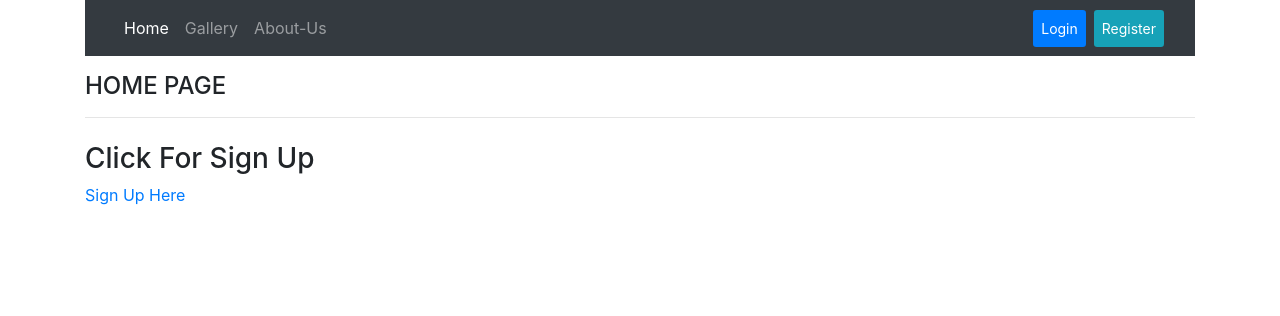
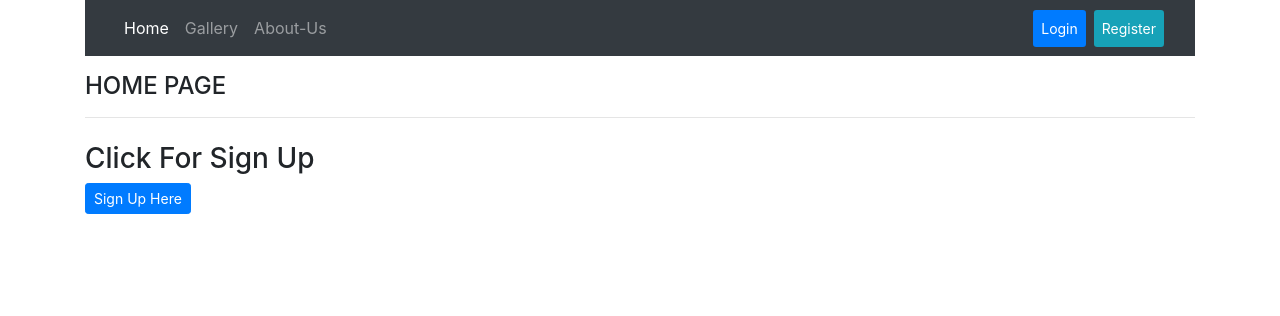
Before and after one commit to babar13456/user-management-system, a Django app: page / in a window 1280 px wide. Shown: the top 316 px of the page. Run offline with Django 3.2, Linux system fonts and the light colour scheme; some libraries are stand-ins or nearby versions.

Commit message:
Modify Home.html page

```diff
--- a/templates/home.html
+++ b/templates/home.html
@@ -12,7 +12,7 @@
 
 	<div class="container mt-4">
 		<h3>Click For Sign Up</h3>
-		<a href="{% url 'sign_up' %}">Sign Up Here</a>
+		<a href="{% url 'sign_up' %}" class="btn btn-primary btn-sm">Sign Up Here</a>
 	</div>
 
 {% endblock %}
```
